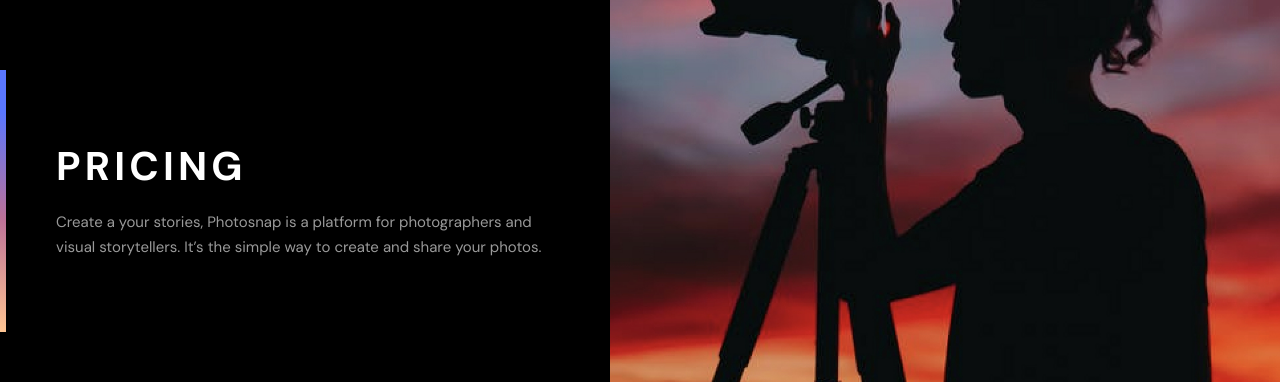
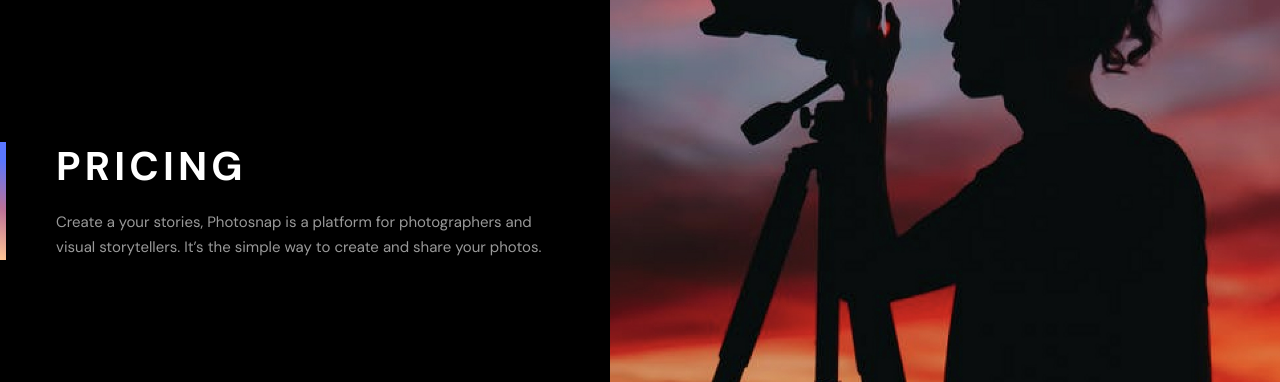
Before and after one commit to sergioreynoso/photosnap-multi-page-website, a Next.js app: page /pricing in a window 1280 px wide. Shown: the part 196-578 px from the top of the page. Built offline with nearby package versions, Linux system fonts and the light colour scheme.

Commit message:
add animation

```diff
--- a/src/components/cards/primary-hero-card.tsx
+++ b/src/components/cards/primary-hero-card.tsx
@@ -1,6 +1,6 @@
+"use client";
 import Image, { StaticImageData } from "next/image";
-import ArrowButton from "../buttons/arrow-button";
-import { homeData } from "@/data";
+import { motion } from "framer-motion";
 
 export type ImageAttributes = {
   src: StaticImageData;
@@ -59,7 +59,7 @@ export default function PrimaryHeroCard({
         {accent && (
           <span className="absolute left-8 top-0 block h-[6px] w-32 bg-brand-accent tablet:hidden" />
         )}
-        <div className="relative flex flex-col items-start gap-4 py-18 pl-8 pr-6 tablet:px-14 desktop:px-28">
+        <div className="relative flex flex-col items-start gap-4 py-18 pl-8 pr-6 tablet:px-14 tablet:py-0 desktop:px-28">
           {accent && (
             <span className="absolute bottom-0 left-0 top-0 hidden w-[6px] bg-brand-accent tablet:block" />
           )}
```
